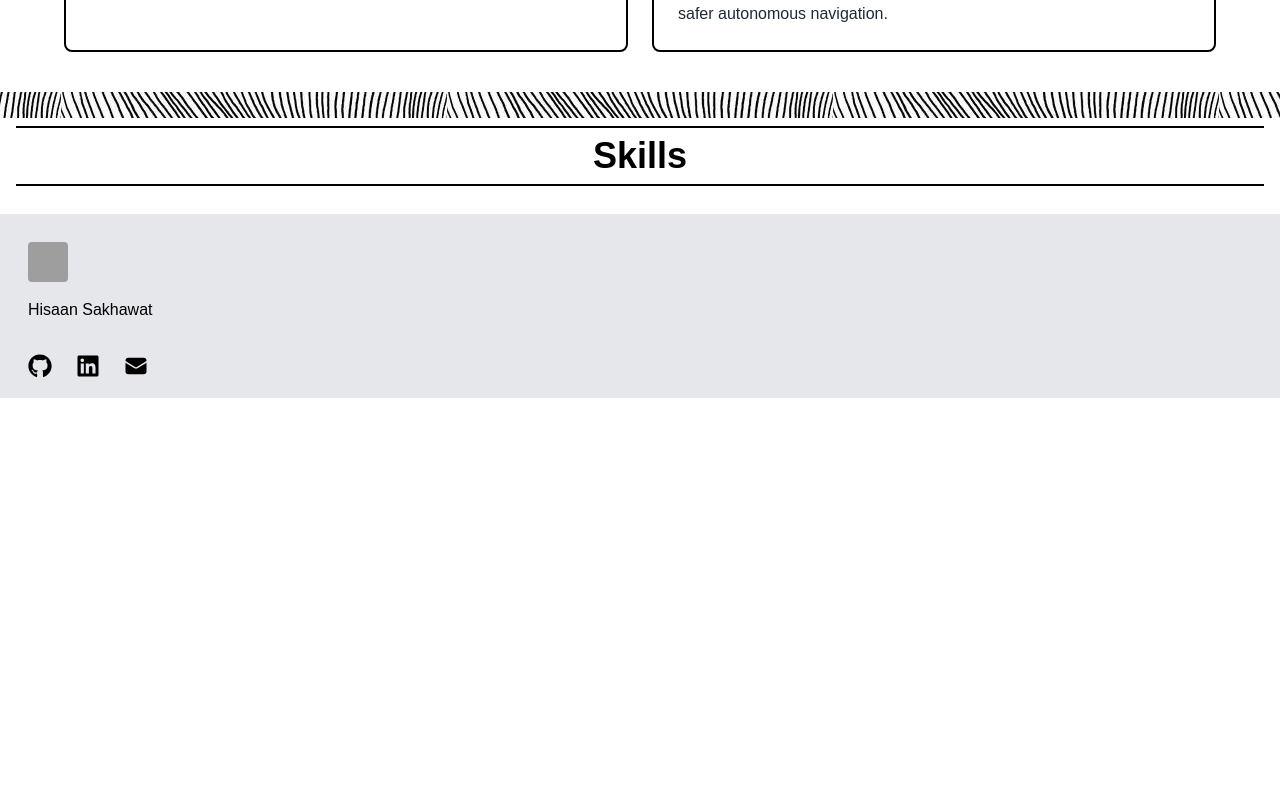
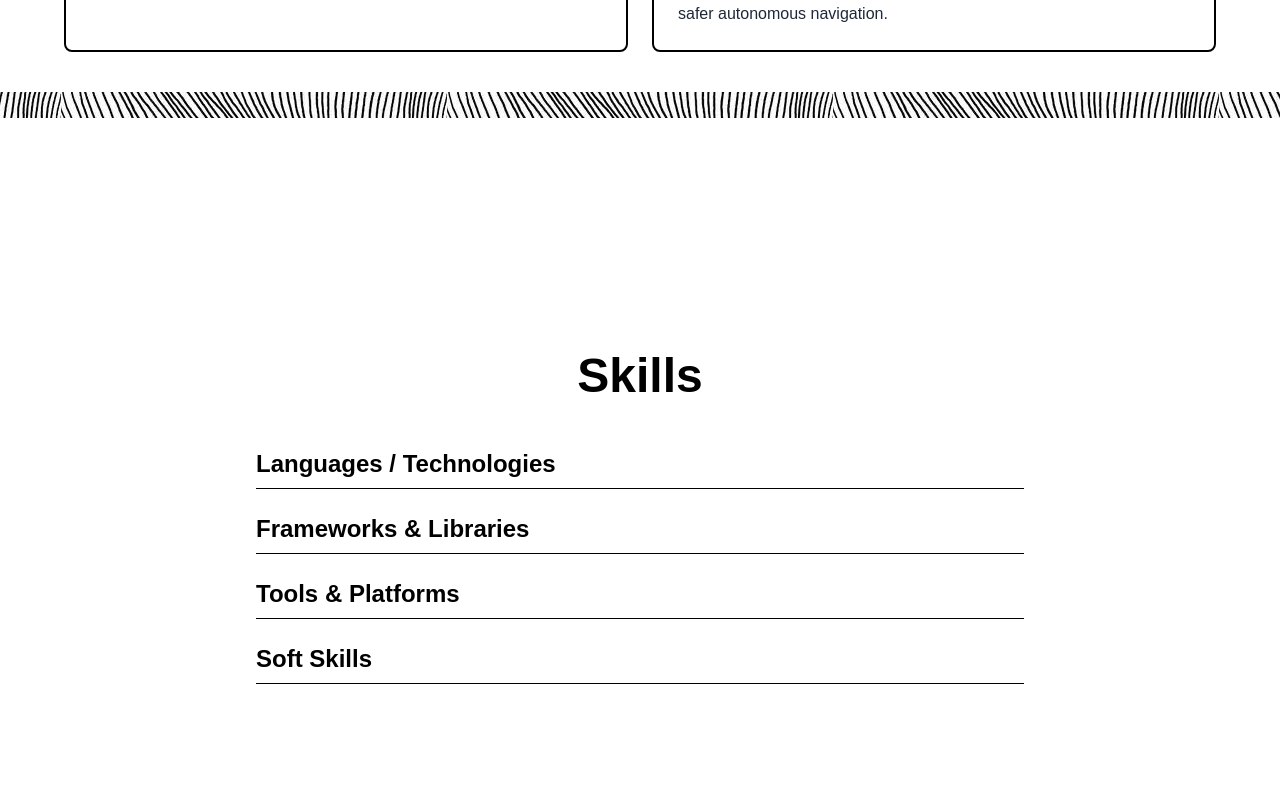
Before and after one commit to Hisaan2004/portfolio, a Next.js app: page / in a window 1280 px wide. Shown: the part 2346-3140 px from the top of the page. Before the commit the page ends 2744 px from the top, so only its background shows below. Built offline with nearby package versions, Linux system fonts and the light colour scheme; grey boxes are pictures that could not be loaded.

Commit message:
Updated files

```diff
--- a/app/components/Skills.tsx
+++ b/app/components/Skills.tsx
@@ -1,96 +1,97 @@
-'use client'
-import React from 'react'
-import { useState } from 'react';
-const tec=[ "HTML5","CSS3","JavaScript","C++","Python","C","SQL"]
-const framework=["React.js","Next.js","Tailwind CSS",]
-const tools=["VS Code","Git & GitHub","Figma"]
-const softskills=["Problem Solving", "Teamwork", "Communication"," Time Management"]
+'use client';
+import React, { useState } from 'react';
+
+const tec = ["HTML5", "CSS3", "JavaScript", "C++", "Python", "C", "SQL"];
+const framework = ["React.js", "Next.js", "Tailwind CSS"];
+const tools = ["VS Code", "Git & GitHub", "Figma"];
+const softskills = ["Problem Solving", "Teamwork", "Communication", "Time Management"];
 
 const Skills = () => {
-    const [open,setOpen]=useState(false);
+  const [open, setOpen] = useState(false);
   const [openFramework, setOpenFramework] = useState(false);
   const [openTools, setOpenTools] = useState(false);
   const [openSoft, setOpenSoft] = useState(false);
-    const [openSkills,setSkillsbutton]=useState(false);
+
   return (
-    <div className=' flex flex-col items-center justify-center bg-white dark:bg-black text-black dark:text-white px-4 '>
-      <button className='w-full font-bold text-4xl text-center flex justify-center items-center border-b-2 mt-2 mb-2 pb-2 pt-2 inline-block border-t-2 '
-       onClick={()=>setSkillsbutton(!openSkills)}>
-        Skills
+    <div className="min-h-screen bg-white dark:bg-black text-black dark:text-white px-4 py-12 flex flex-col  justify-center items-center">
+      <h1 className="text-5xl font-bold mb-12 text-center">Skills</h1>
+
+      <div className="flex flex-col gap-6 w-full max-w-3xl">
+
+        <div className="w-full">
+          <button
+            className="w-full text-left text-2xl font-bold border-b pb-2"
+            onClick={() => setOpen(!open)}
+          >
+            Languages / Technologies
           </button>
-      {
-        openSkills && (
-    <div className='grid grid-cols-1 lg:grid-cols-2 gap-6 w-full max-w-5xl mt-10 mb-10'>
-      <div>
-        <button className='font-bold text-lg border-b items-center' onClick={()=>setOpen(!open)}> Languages / Technologies</button>
-        {
-            open && (
-                <div className='font-semibold flex justify-center bg-gray-200 text-black border border-2 pt-2 pb-4 mr-2 h-50 rounded mt-2'>
-                <ul>{tec.map((item, index) => (
-              <li className='border-b ' key={index}>
-
-                  {item}
-              </li>
+          {open && (
+            <div className="bg-gray-200 dark:bg-white text-black dark:text-black p-4 rounded-lg mt-2 shadow">
+              <ul className="list-disc pl-5 space-y-1">
+                {tec.map((item, index) => (
+                  <li key={index}>{item}</li>
                 ))}
               </ul>
             </div>
-            )
-        }
+          )}
         </div>
-        <div>
-        <button className='font-bold text-lg border-b ' onClick={()=>setOpenFramework(!openFramework)}> Frameworks & Libraries</button>
-        {
-            openFramework && (
-                <div className='font-semibold flex justify-center bg-gray-200 text-black border border-2 pt-2 pb-4 mr-2 h-50 rounded mt-2'>
-                <ul>{framework.map((item, index) => (
-              <li className='border-b' key={index}>
 
-                  {item}
-              </li>
+        <div className="w-full">
+          <button
+            className="w-full text-left text-2xl font-bold border-b pb-2"
+            onClick={() => setOpenFramework(!openFramework)}
+          >
+            Frameworks & Libraries
+          </button>
+          {openFramework && (
+            <div className="bg-gray-200 dark:bg-white text-black dark:text-black p-4 rounded-lg mt-2 shadow">
+              <ul className="list-disc pl-5 space-y-1">
+                {framework.map((item, index) => (
+                  <li key={index}>{item}</li>
                 ))}
               </ul>
             </div>
-            )
-        }
+          )}
         </div>
-        <div>
-        <button className='font-bold text-lg border-b ' onClick={()=>setOpenTools(!openTools)}> Tools & Platforms</button>
-        {
-            openTools && (
-                <div className='font-semibold flex justify-center bg-gray-200 text-black border border-2 pt-2 pb-4 mr-2 h-50 rounded mt-2'>
-                <ul>{tools.map((item, index) => (
-              <li className='border-b' key={index}>
 
-                  {item}
-              </li>
+        <div className="w-full">
+          <button
+            className="w-full text-left text-2xl font-bold border-b pb-2"
+            onClick={() => setOpenTools(!openTools)}
+          >
+            Tools & Platforms
+          </button>
+          {openTools && (
+            <div className="bg-gray-200 dark:bg-white text-black dark:text-black p-4 rounded-lg mt-2 shadow">
+              <ul className="list-disc pl-5 space-y-1">
+                {tools.map((item, index) => (
+                  <li key={index}>{item}</li>
                 ))}
               </ul>
             </div>
-            )
-        }
+          )}
         </div>
-        <div>
-        <button className='font-bold text-lg border-b ' onClick={()=>setOpenSoft(!openSoft)}>Soft Skills</button>
-        {
-            openSoft && (
-                <div className='font-semibold flex justify-center bg-gray-200 text-black border border-2 pt-2 pb-4 mr-2 h-50 rounded mt-2'>
-                <ul>{softskills.map((item, index) => (
-              <li className='border-b' key={index}>
 
-                  {item}
-              </li>
+        <div className="w-full">
+          <button
+            className="w-full text-left text-2xl font-bold border-b pb-2"
+            onClick={() => setOpenSoft(!openSoft)}
+          >
+            Soft Skills
+          </button>
+          {openSoft && (
+            <div className="bg-gray-200 dark:bg-white text-black dark:text-black p-4 rounded-lg mt-2 shadow">
+              <ul className="list-disc pl-5 space-y-1">
+                {softskills.map((item, index) => (
+                  <li key={index}>{item}</li>
                 ))}
               </ul>
             </div>
-            )
-        }
+          )}
         </div>
+      </div>
+    </div>
+  );
+};
 
-    </div>
-      )}
-      {/*<div className='flex-grow'></div>*/}
-    </div>
-  )
-}
-
-export default Skills
+export default Skills;
```
Also changed, not shown: app/widget/Button.tsx (added), app/widget/Icon.tsx (added), app/widget/Text.tsx (added), app/widget/Tittles.tsx (added), app/widget/toogleicon.tsx (added). Lines whose indentation alone changed are shown as unchanged.
